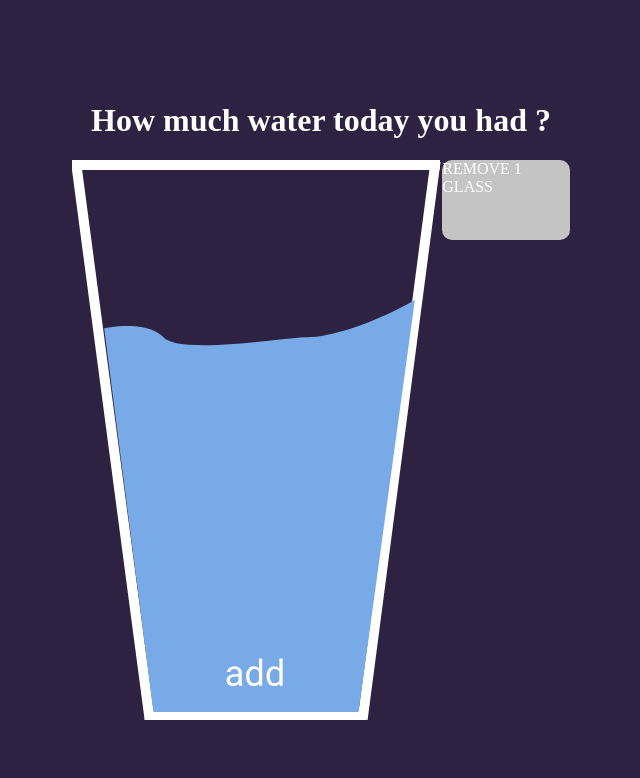
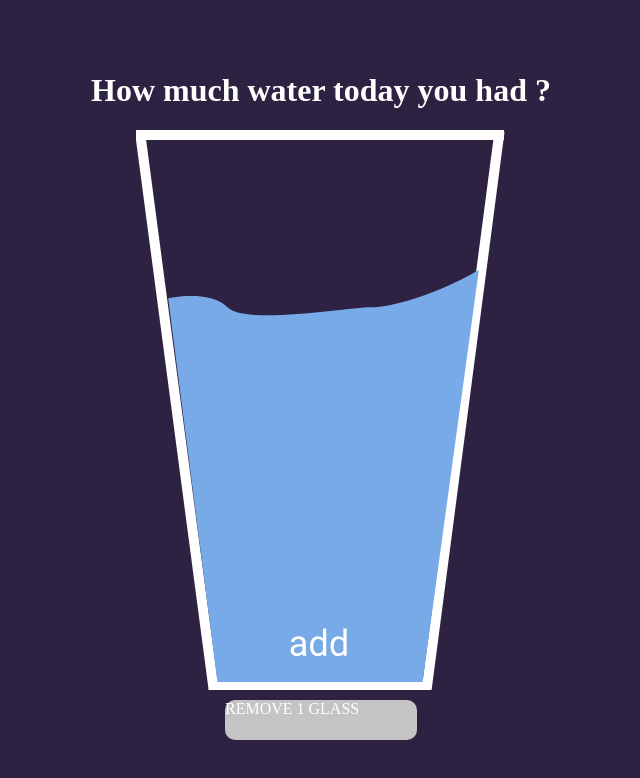
Before and after one commit to cammell/water, a website built with webpack: page src/pages/index.html in a window 1280 px wide. Shown: the whole page, without its empty margins (319-959 px from the left). Built offline with nearby package versions, Linux system fonts and the light colour scheme.

Commit message:
now positioning css of elements is ok

```diff
--- a/src/scss/main.scss
+++ b/src/scss/main.scss
@@ -14,15 +14,16 @@ body {
 }
 .form {
   display: flex;
-  flex-direction: row;
+  flex-direction: column;
+  align-items: center;
   &__image {
     height: 70vh;
   }
 
   &__button {
-    margin: 0px;
-    width: 10vw;
-    height: 10vh;
+    margin: 10px;
+    width: 15vw;
+    height: 5vh;
     border-radius: 10px;
     background-color: #c4c4c4;
   }
```
